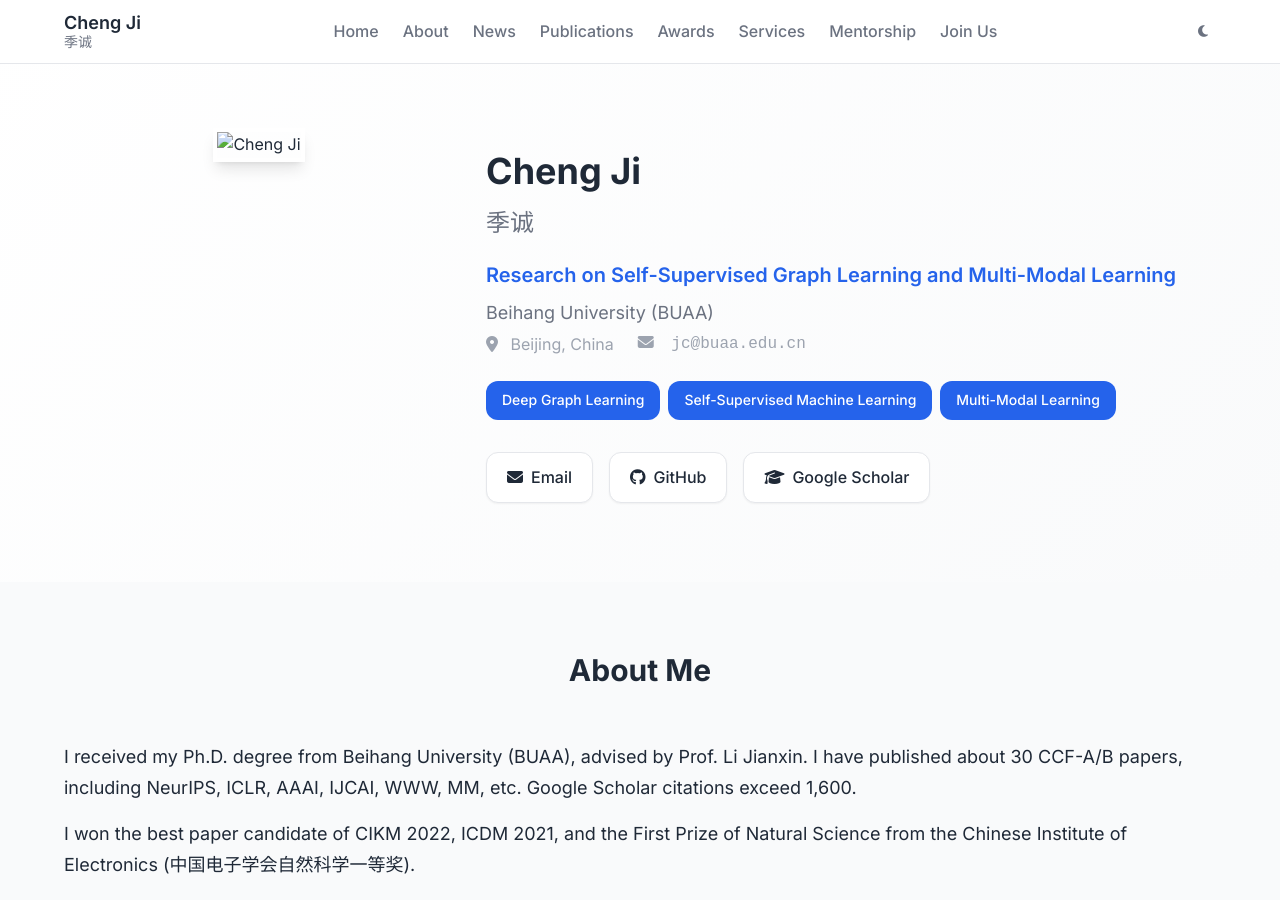
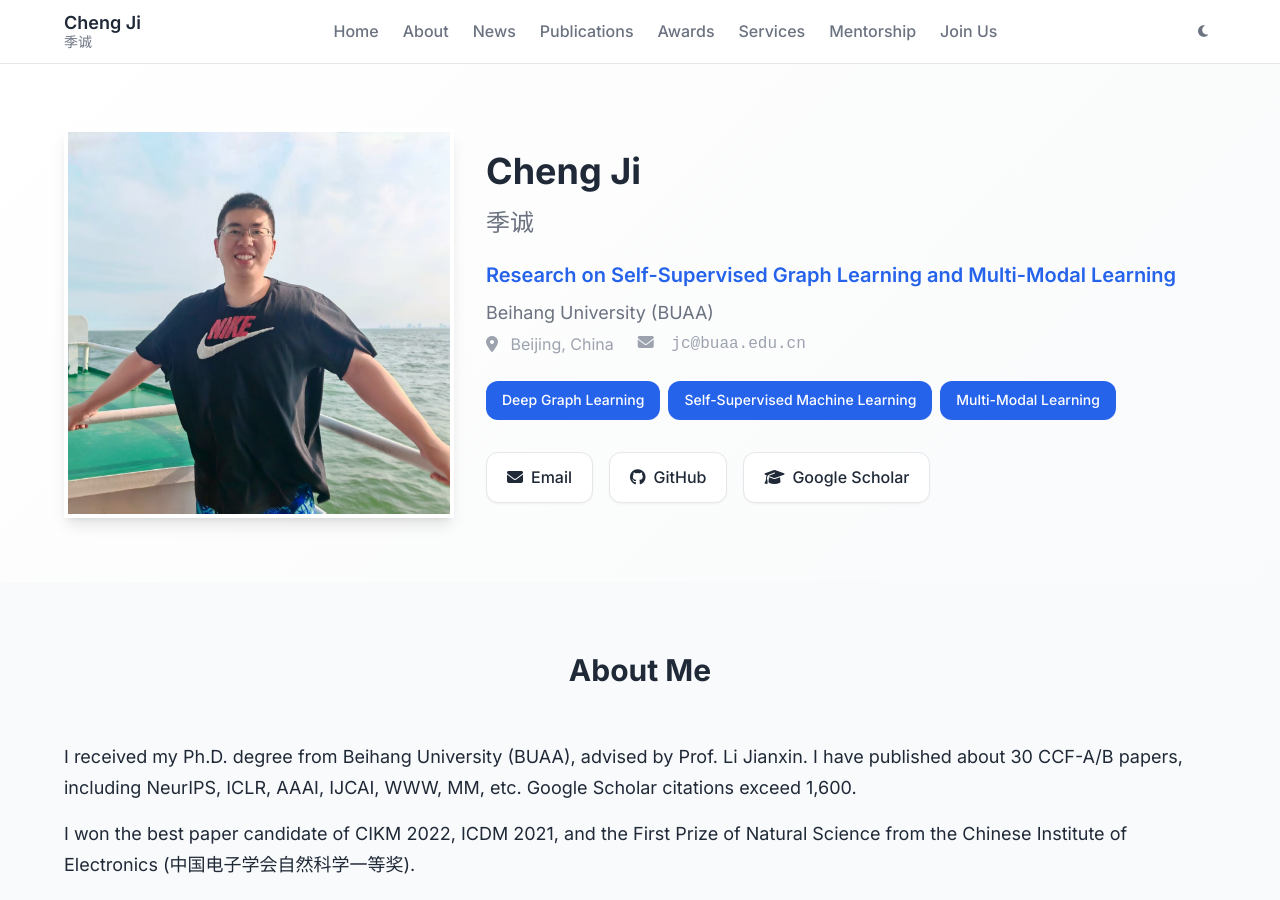
Before and after one commit to jicheng-bio/jicheng-bio.github.io, a Jekyll site: the page built from index.html, in a window 1280 px wide and 900 px high. Built offline with Jekyll 4.4.1, drawn with Linux system fonts in a browser that asks for light colours; the list of posts is cut into pages by our own code.

Commit message:
Update author.yml

```diff
--- a/_data/author.yml
+++ b/_data/author.yml
@@ -12,8 +12,7 @@
   google_scholar: "https://scholar.google.com/citations?user=fRAeIZAAAAAJ"
 
 # 个人照片
-# photo: "/assets/images/qian_li.jpg"
-photo: "/assets/images/JC.jpg"
+photo: "/assets/JC.jpg"
 
 # 研究兴趣
 research_interests:
```
